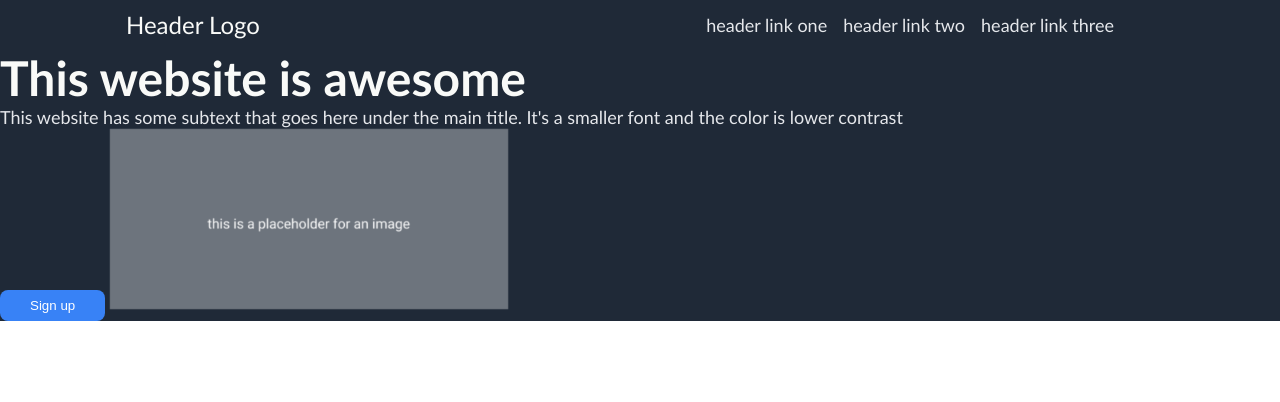
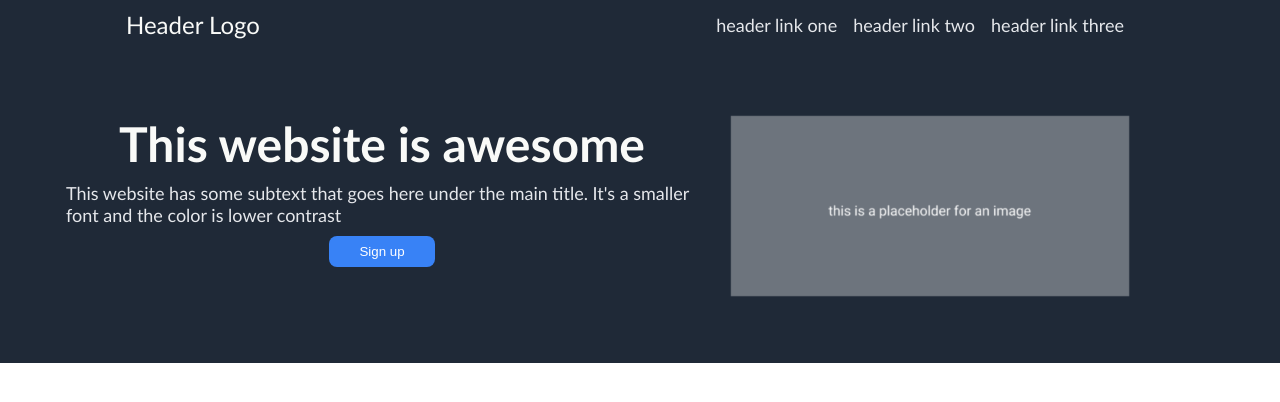
Before and after one commit to phuihumu/webpage, a plain HTML site: page index.html in a window 1280 px wide. Drawn offline with Linux system fonts and the light colour scheme.

Commit message:
Formatted intro section with flexbox.

```diff
--- a/index.html
+++ b/index.html
@@ -22,6 +22,7 @@
             </div>
         </div>
         <div class ="intro">
+            <div class="intro-left">
                 <div class="main-text">
                     This website is awesome
                 </div>
@@ -29,6 +30,7 @@
                     This website has some subtext that goes here under the main title. It's a smaller font and the color is lower contrast
                 </div>
                 <button class="signup">Sign up</button>
+            </div>
             <img src="placeholder.png" alt="">
         </div>
     </body>
--- a/style.css
+++ b/style.css
@@ -20,7 +20,7 @@ body {
 }
 
 .right {
-    padding-right: 150px;
+    padding-right: 140px;
 }
 
 
@@ -41,17 +41,30 @@ ul {
 .intro {
     background-color: #1F2937;
     font-family: 'Gill Sans', 'Gill Sans MT', Calibri, 'Trebuchet MS', sans-serif;
+    display: flex;
+    padding: 50px;
+}
+
+.intro-left{
+    display: flex;
+    flex-direction: column;
+    justify-content: flex-start;
+    align-items: center;
+    gap: 10px;
+    padding:16px;
 }
 
 .main-text{
     color: #F9FAF8;
     font-weight:bolder;
     font-size: 48px;
+    flex-wrap: wrap;
 }
 
 .sub-text{
     color:#E5E7EB;
     font-size: 18px;
+    flex-wrap: wrap;
 }
 
 button {
@@ -64,4 +77,6 @@ button {
 
 .intro img {
     max-width: 400px;
+    padding: 16px;
+    padding-right: 100px;
 }
```
Lines whose indentation alone changed are shown as unchanged.
